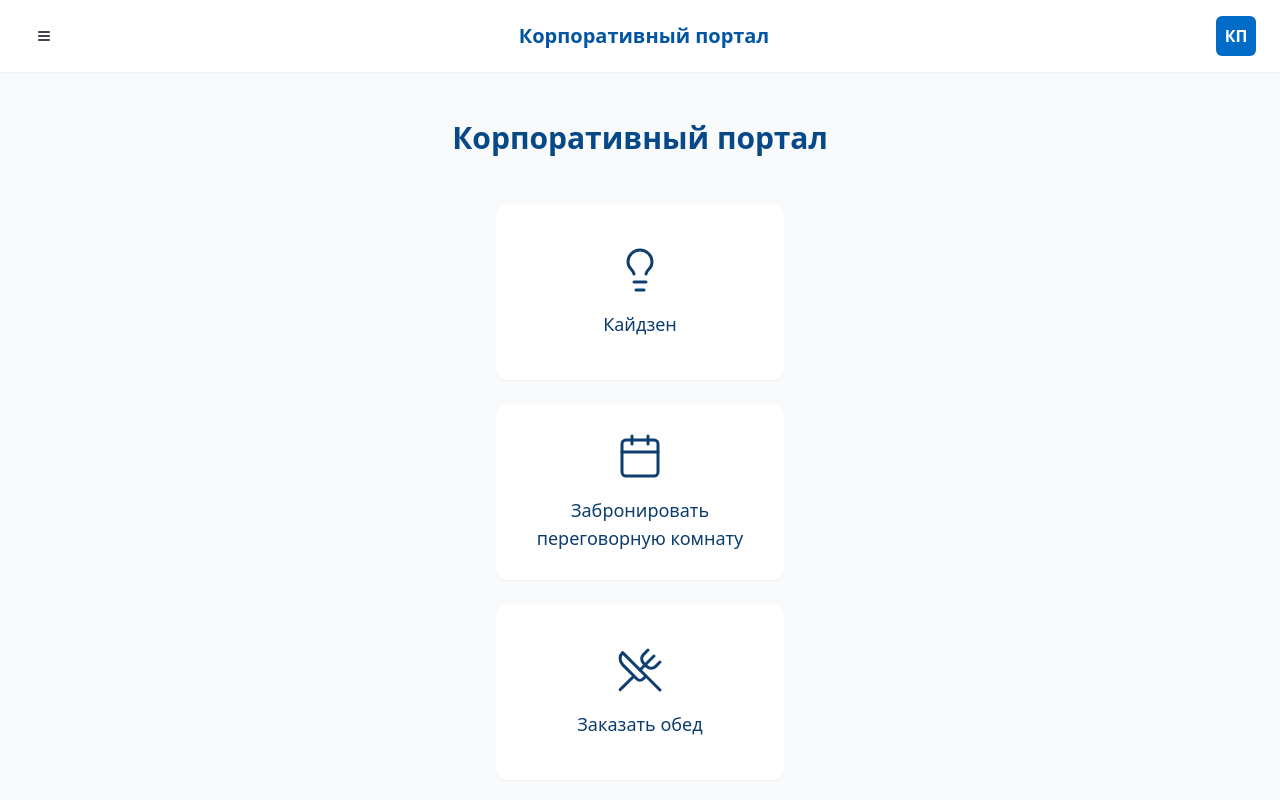
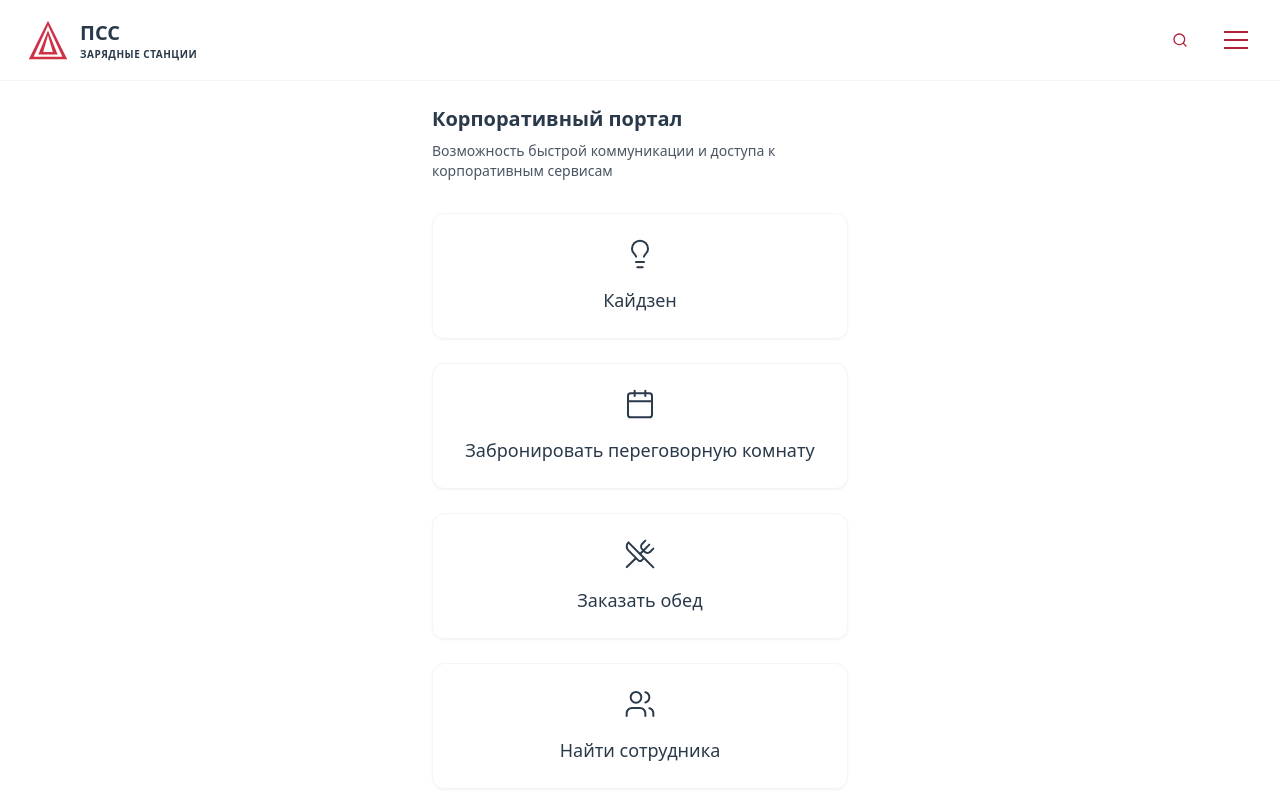
Before and after one commit to Xolla88/kaizen-meeting-lunch-find, a React (Vite) app: page / in a window 1280 px wide. Shown: the top 800 px of the page. Built offline with nearby package versions, Linux system fonts and the light colour scheme.

Commit message:
Refactor: Apply design changes
Apply design changes to the main screen and other elements as specified in the image.

```diff
--- a/src/components/FeatureIcon.tsx
+++ b/src/components/FeatureIcon.tsx
@@ -20,14 +20,13 @@ const FeatureIcon: React.FC<FeatureIconProps> = ({
     <button
       onClick={onClick}
       className={cn(
-        "flex flex-col items-center justify-center p-6 rounded-xl transition-all",
-        "bg-white hover:bg-gray-50 shadow-sm hover:shadow-md",
-        "w-64 h-40 md:w-72 md:h-44",
-        "text-corporate-900 hover:text-corporate-600",
+        "flex flex-col items-center justify-center p-6 rounded-full transition-all",
+        "bg-white hover:bg-gray-50 w-full",
+        "text-[#2A3A4A]",
         className
       )}
     >
-      <Icon size={48} strokeWidth={1.5} className="mb-4 animate-pulse-slow" />
+      <Icon size={32} strokeWidth={1.5} className="mb-4" />
       <span className="text-lg font-medium text-center">{label}</span>
     </button>
   );
--- a/src/components/Layout.tsx
+++ b/src/components/Layout.tsx
@@ -1,6 +1,6 @@
 
 import React, { useState } from 'react';
-import { Menu, X } from 'lucide-react';
+import { Search, Menu } from 'lucide-react';
 import { Button } from '@/components/ui/button';
 import { Separator } from '@/components/ui/separator';
 
@@ -16,57 +16,72 @@ const Layout: React.FC<LayoutProps> = ({ children }) => {
   };
 
   return (
-    <div className="min-h-screen bg-gray-50">
-      <header className="bg-white shadow-sm py-4 px-6 flex justify-between items-center">
+    <div className="min-h-screen bg-white">
+      <header className="bg-white py-4 px-6 flex justify-between items-center border-b border-gray-100">
         <div className="flex items-center">
+          <div className="text-corporate-700 font-bold flex items-center">
+            <div className="w-12 h-12 mr-2">
+              <svg viewBox="0 0 100 100" className="w-full h-full fill-corporate-700">
+                <polygon points="50,10 10,90 90,90" fill="#CF3046" />
+                <polygon points="50,20 20,85 80,85" fill="white" />
+                <polygon points="50,30 30,80 70,80" fill="#CF3046" />
+                <polygon points="50,40 40,75 60,75" fill="white" />
+              </svg>
+            </div>
+            <div className="text-left">
+              <div className="text-[#2A3A4A] text-xl font-bold">ПСС</div>
+              <div className="text-[#2A3A4A] text-[10px] uppercase tracking-wider">зарядные станции</div>
+            </div>
+          </div>
+        </div>
+
+        <div className="flex items-center gap-4">
+          <Button variant="ghost" size="icon" className="text-corporate-700" aria-label="Поиск">
+            <Search size={24} />
+          </Button>
           <Button
             variant="ghost"
             size="icon"
             onClick={toggleMenu}
-            aria-label="Menu"
-            className="mr-2"
+            aria-label="Меню"
+            className="text-corporate-700"
           >
-            <Menu size={24} />
+            <div className="flex flex-col gap-1.5">
+              <div className="w-6 h-0.5 bg-corporate-700"></div>
+              <div className="w-6 h-0.5 bg-corporate-700"></div>
+              <div className="w-6 h-0.5 bg-corporate-700"></div>
+            </div>
           </Button>
-        </div>
-
-        <div className="flex items-center">
-          <h1 className="text-xl font-semibold text-corporate-700">
-            <span className="hidden sm:inline">Корпоративный портал</span>
-          </h1>
-        </div>
-
-        <div className="flex items-center">
-          <div className="h-10 w-10 rounded-md bg-corporate-600 text-white flex items-center justify-center font-bold">
-            КП
-          </div>
         </div>
       </header>
 
       {isMenuOpen && (
         <div className="fixed inset-0 z-50 bg-background/80 backdrop-blur-sm">
-          <div className="fixed inset-y-0 left-0 w-3/4 max-w-sm bg-white shadow-lg z-50 p-6 animate-in slide-in-from-left">
+          <div className="fixed inset-y-0 right-0 w-3/4 max-w-sm bg-white shadow-lg z-50 p-6 animate-in slide-in-from-right">
             <div className="flex justify-between items-center mb-6">
-              <h2 className="text-xl font-semibold">Меню</h2>
-              <Button variant="ghost" size="icon" onClick={toggleMenu} aria-label="Закрыть меню">
-                <X size={24} />
+              <h2 className="text-xl font-semibold text-[#2A3A4A]">Меню</h2>
+              <Button variant="ghost" size="icon" onClick={toggleMenu} aria-label="Закрыть меню" className="text-corporate-700">
+                <div className="relative w-6 h-6">
+                  <div className="absolute top-1/2 left-0 w-6 h-0.5 bg-corporate-700 transform -rotate-45"></div>
+                  <div className="absolute top-1/2 left-0 w-6 h-0.5 bg-corporate-700 transform rotate-45"></div>
+                </div>
               </Button>
             </div>
             <Separator className="my-4" />
             <nav>
               <ul className="space-y-4">
                 <li>
-                  <Button variant="ghost" className="w-full justify-start text-lg" asChild>
+                  <Button variant="ghost" className="w-full justify-start text-lg text-[#2A3A4A]" asChild>
                     <a href="/">Главная</a>
                   </Button>
                 </li>
                 <li>
-                  <Button variant="ghost" className="w-full justify-start text-lg" asChild>
+                  <Button variant="ghost" className="w-full justify-start text-lg text-[#2A3A4A]" asChild>
                     <a href="/about">О компании</a>
                   </Button>
                 </li>
                 <li>
-                  <Button variant="ghost" className="w-full justify-start text-lg" asChild>
+                  <Button variant="ghost" className="w-full justify-start text-lg text-[#2A3A4A]" asChild>
                     <a href="/contacts">Контакты</a>
                   </Button>
                 </li>
--- a/src/pages/Index.tsx
+++ b/src/pages/Index.tsx
@@ -6,6 +6,7 @@ import KaizenForm from '@/components/KaizenForm';
 import EmployeeFinder from '@/components/EmployeeFinder';
 import { Lightbulb, Calendar, UtensilsCrossed, Users } from 'lucide-react';
 import { useToast } from '@/hooks/use-toast';
+import { Button } from '@/components/ui/button';
 
 const Index = () => {
   const [isKaizenOpen, setIsKaizenOpen] = useState(false);
@@ -29,35 +30,58 @@ const Index = () => {
 
   return (
     <Layout>
-      <div className="container mx-auto py-12 px-4">
-        <h1 className="text-3xl font-bold text-center text-corporate-800 mb-12">
-          Корпоративный портал
-        </h1>
+      <div className="container mx-auto py-6 px-4 max-w-md">
+        <div className="mb-8">
+          <h2 className="text-xl text-[#2A3A4A] font-semibold mb-2">Корпоративный портал</h2>
+          <p className="text-gray-600 text-sm">
+            Возможность быстрой коммуникации и доступа к корпоративным сервисам
+          </p>
+        </div>
 
-        <div className="flex flex-col items-center gap-6">
+        <div className="grid grid-cols-1 gap-6 mb-8">
+          <div className="rounded-xl shadow-sm border border-gray-100 overflow-hidden">
             <FeatureIcon
               icon={Lightbulb}
               label="Кайдзен"
               onClick={() => setIsKaizenOpen(true)}
             />
+          </div>
 
+          <div className="rounded-xl shadow-sm border border-gray-100 overflow-hidden">
             <FeatureIcon
               icon={Calendar}
               label="Забронировать переговорную комнату"
               onClick={handleBookMeetingRoom}
             />
+          </div>
 
+          <div className="rounded-xl shadow-sm border border-gray-100 overflow-hidden">
             <FeatureIcon
               icon={UtensilsCrossed}
               label="Заказать обед"
               onClick={handleOrderLunch}
             />
+          </div>
 
+          <div className="rounded-xl shadow-sm border border-gray-100 overflow-hidden">
             <FeatureIcon
               icon={Users}
               label="Найти сотрудника"
               onClick={() => setIsEmployeeFinderOpen(true)}
             />
+          </div>
+        </div>
+
+        <div className="mt-12 border-t pt-6">
+          <h3 className="text-lg font-semibold text-[#2A3A4A] mb-4">Документы</h3>
+          <div className="space-y-4">
+            <Button
+              className="w-full justify-center text-white bg-corporate-600 hover:bg-corporate-700"
+              onClick={() => window.open('https://example.com/document1.pdf', '_blank')}
+            >
+              Скачать документ
+            </Button>
+          </div>
         </div>
       </div>
 
--- a/tailwind.config.ts
+++ b/tailwind.config.ts
@@ -1,4 +1,3 @@
-
 import type { Config } from "tailwindcss";
 
 export default {
@@ -19,6 +18,7 @@ export default {
 			}
 		},
 		extend: {
+
 			colors: {
 				border: 'hsl(var(--border))',
 				input: 'hsl(var(--input))',
@@ -54,19 +54,20 @@ export default {
 					foreground: 'hsl(var(--card-foreground))'
 				},
 				corporate: {
-					50: '#f0f7ff',
-					100: '#e0effe',
-					200: '#b9ddfe',
-					300: '#7cc3fd',
-					400: '#36a4f9',
-					500: '#0b87ea',
-					600: '#016bc8',
-					700: '#0255a2',
-					800: '#064986',
-					900: '#0b3d6f',
-					950: '#072649'
+					50: '#fdf2f4',
+					100: '#fce7ea',
+					200: '#f9d0d8',
+					300: '#f4acba',
+					400: '#ec7a91',
+					500: '#e15069',
+					600: '#cf3046',
+					700: '#af2239',
+					800: '#921d36',
+					900: '#7c1d34',
+					950: '#450b19'
 				}
 			},
+
 			borderRadius: {
 				lg: 'var(--radius)',
 				md: 'calc(var(--radius) - 2px)',
```
Lines whose indentation alone changed are shown as unchanged.
